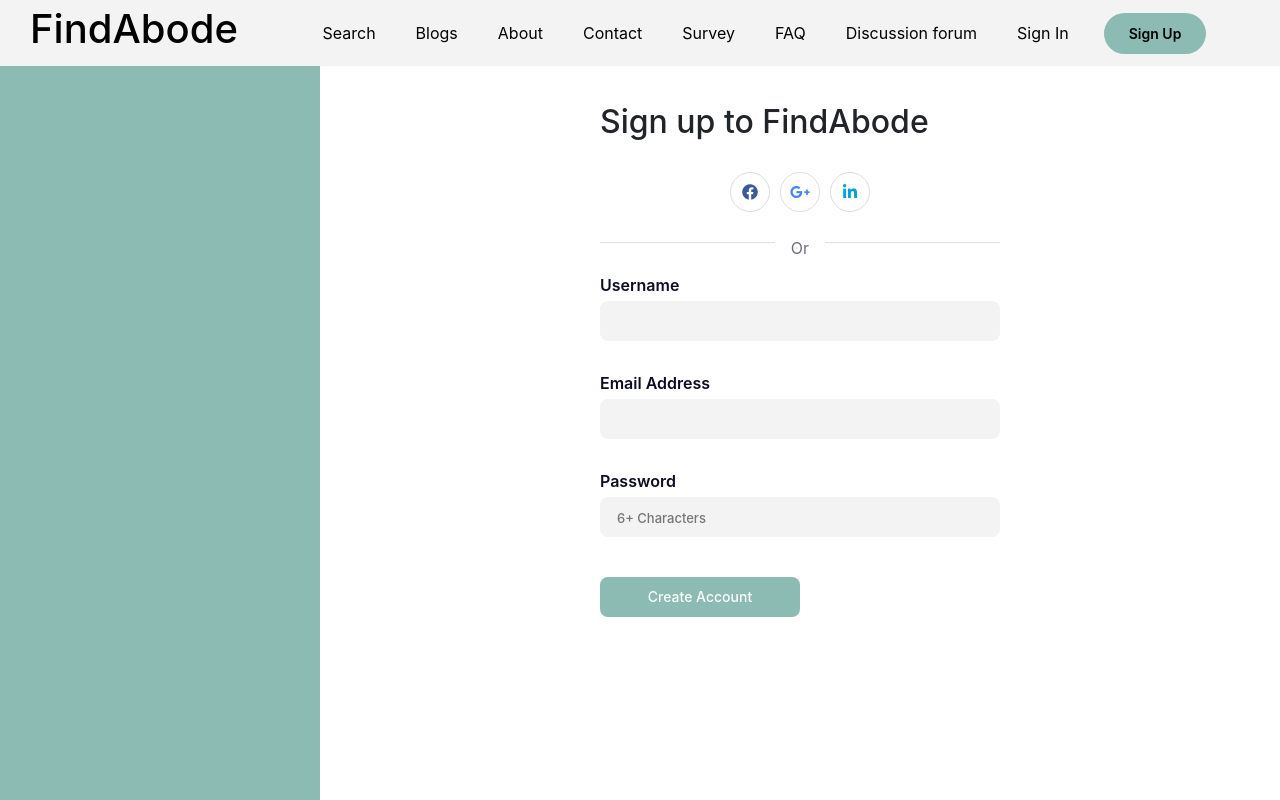
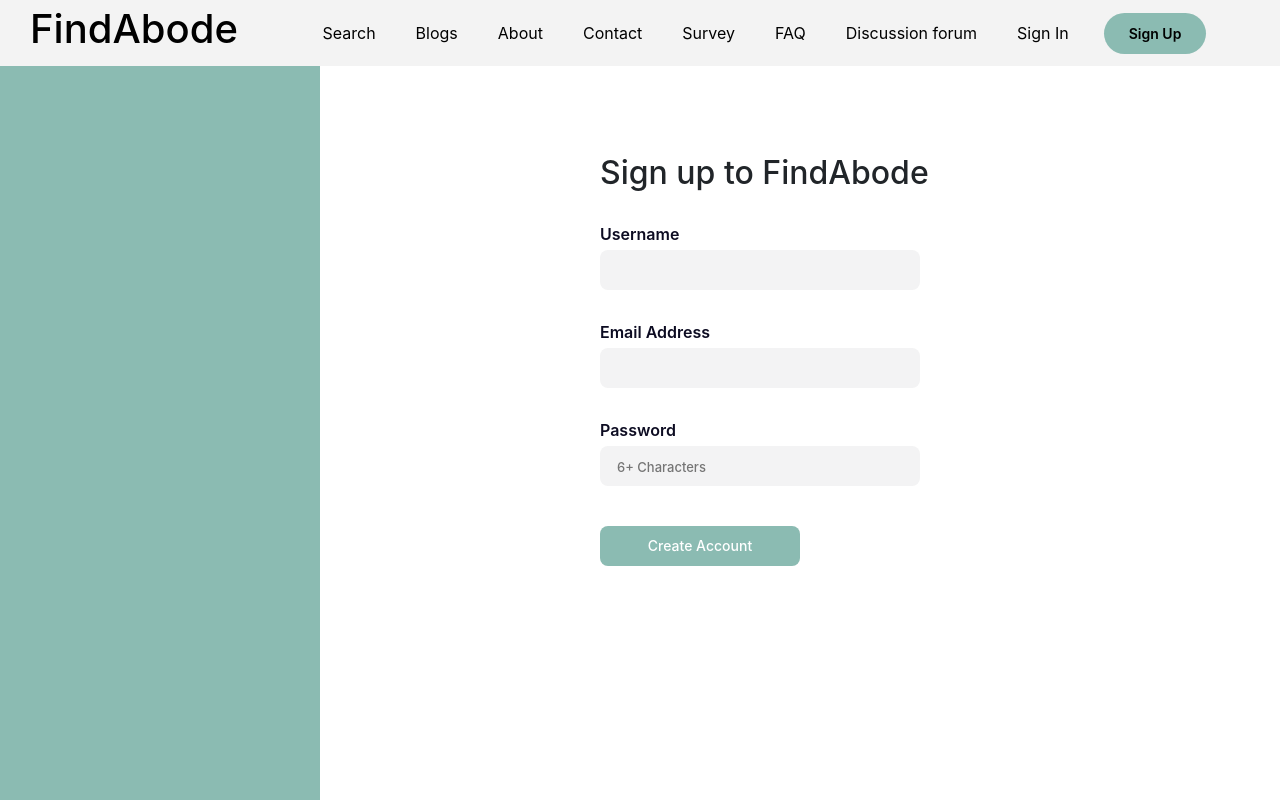
Before and after one commit to uanthwal/Group16_FindAbode, a React (Create React App) app: page /signup in a window 1280 px wide. Built offline with nearby package versions, Linux system fonts and the light colour scheme.

Commit message:
removed unused social link in sign up and sign in

```diff
--- a/src/App.css
+++ b/src/App.css
@@ -1,9 +1,10 @@
-html,body {
+html,
+body {
   width: 100%;
-    height: 100%;
-    margin: 0px;
-    padding: 0px;
-    overflow-x: hidden;
+  height: 100%;
+  margin: 0px;
+  padding: 0px;
+  overflow-x: hidden;
 }
 * {
   margin: 0;
@@ -59,6 +60,7 @@
 }
 .sign-form {
   width: 400px;
+  margin: 0 30px;
 }
 label {
   font-weight: 600;
@@ -68,7 +70,7 @@
   color: #0d0c22;
 }
 .input-field {
-  width: 100%;
+  width: 80%;
   margin-right: 8px;
   border: 1px solid transparent;
   height: 40px;
@@ -225,5 +227,4 @@
   .timeline {
     margin-top: 100px;
   }
-
 }
--- a/src/components/login_signup_components/SignIn.jsx
+++ b/src/components/login_signup_components/SignIn.jsx
@@ -153,18 +153,6 @@
           <div className="sign-container">
             <form onSubmit={this.onSubmit} className="sign-form" noValidate>
               <h2>Sign in to FindAbode</h2>
-              <div className="social-container">
-                <Link to="" className="facebook">
-                  <i className="fab fa-facebook-f" />
-                </Link>
-                <Link to="" className="google">
-                  <i className="fab fa-google-plus-g" />
-                </Link>
-                <Link to="" className="linkedin">
-                  <i className="fab fa-linkedin-in" />
-                </Link>
-              </div>
-              <hr className="divider" />
               {result.length > 0 && (
                 <span className="error-message">{result}</span>
               )}
--- a/src/components/login_signup_components/SignUp.jsx
+++ b/src/components/login_signup_components/SignUp.jsx
@@ -107,18 +107,6 @@
           <div className="sign-container">
             <form onSubmit={this.onSubmit} className="sign-form" noValidate>
               <h2>Sign up to FindAbode</h2>
-              <div className="social-container">
-                <Link to="" className="facebook">
-                  <i className="fab fa-facebook-f" />
-                </Link>
-                <Link to="" className="google">
-                  <i className="fab fa-google-plus-g" />
-                </Link>
-                <Link to="" className="linkedin">
-                  <i className="fab fa-linkedin-in" />
-                </Link>
-              </div>
-              <hr className="divider" />
               {result.length > 0 && (
                 <span className="error-message">{result}</span>
               )}
```
